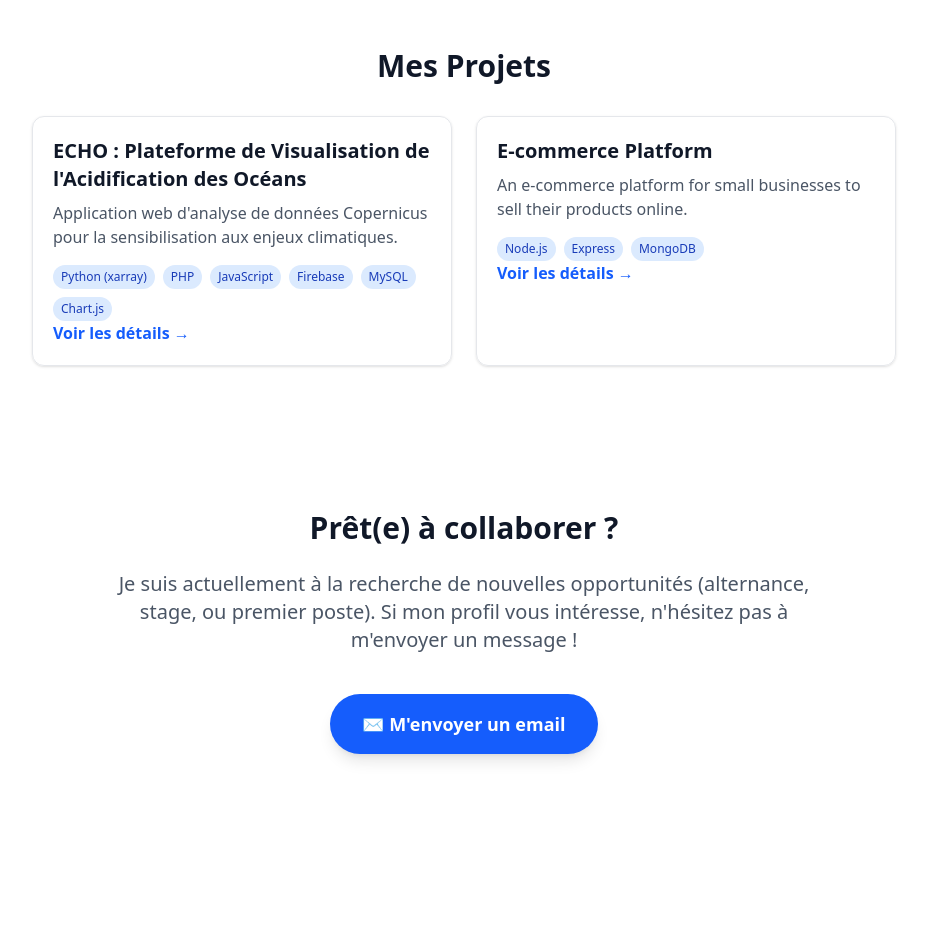
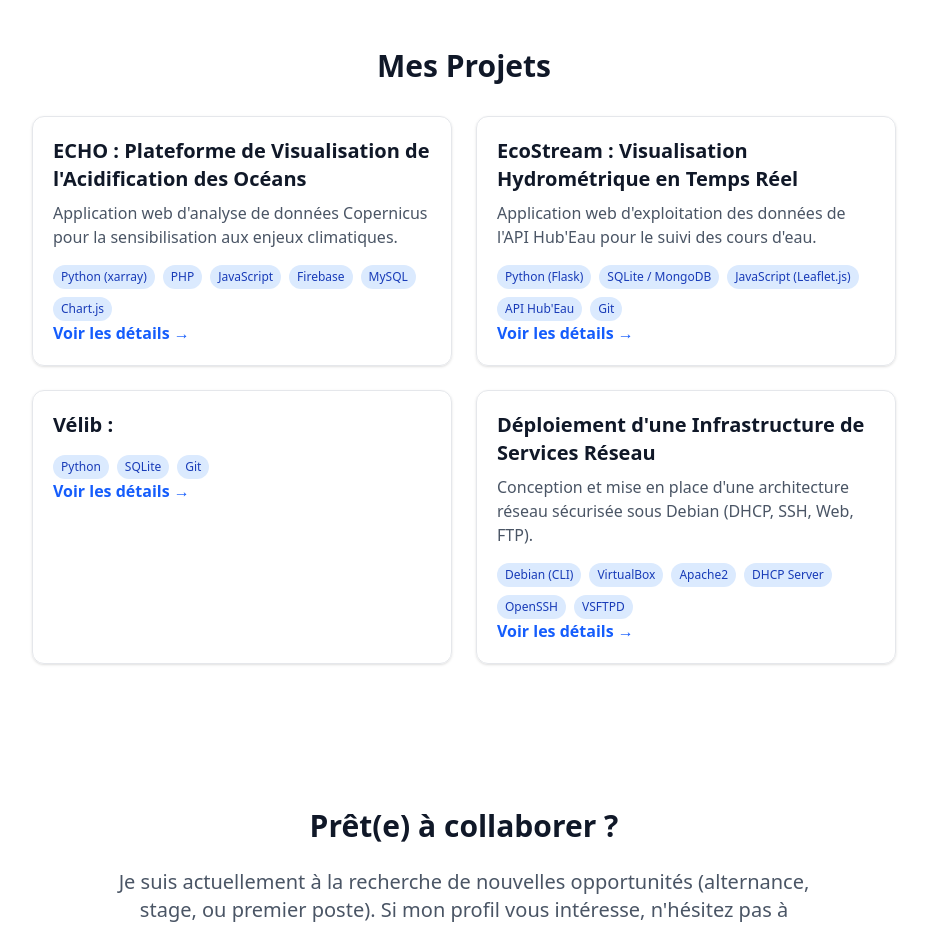
Before and after one commit to sahHanah44/Portfolio_Hanah_Sahmoune, a Next.js app in the folder mon-portfolio/: page / in a window 1280 px wide. Shown: the part 1780-2709 px from the top of the page, without its empty margins (176-1103 px from the left). Built offline with nearby package versions, Linux system fonts and the light colour scheme.

Commit message:
Ajout de trois autre projet
Tout les projet sont incomplet

```diff
--- a/mon-portfolio/src/data/project.ts
+++ b/mon-portfolio/src/data/project.ts
@@ -35,20 +35,56 @@ export const myProjects: Project[] = [
       "/Echo/Architecture_pipelineDeux.png"
     ]
   },
+ {
+    id: 4,
+    slug: "monitoring-hydrometrie-hubeau",
+    title: "EcoStream : Visualisation Hydrométrique en Temps Réel",
+    date: "33",
+    description: "Application web d'exploitation des données de l'API Hub'Eau pour le suivi des cours d'eau.",
+    technologies: ["Python (Flask)", "SQLite / MongoDB", "JavaScript (Leaflet.js)", "API Hub'Eau", "Git"],
+    context: "Ce projet, réalisé en équipe de 6, visait à concevoir un outil de monitoring des cours d'eau français en exploitant l'API Hub'Eau. L'objectif était de collecter des données massives (stations et mesures), de les stocker localement pour optimisation, et de les restituer via une interface interactive incluant une carte de France dynamique et des tableaux de bord analytiques.",
+    methodology: "Le projet a été piloté via la méthode Agile SCRUM, structurée par des sprints d'une semaine et des daily scrums pour fluidifier le travail d'équipe. En charge de la partie conception, j'ai réalisé la modélisation du schéma relationnel (Diagramme E.R) et la planification PERT pour sécuriser le rendu. J'ai également participé à la mise en place du pipeline ETL pour automatiser la récupération et l'insertion des données de l'API vers notre base de données locale.",
+    githubUrl: "LIEN_A_REMPLIR",
+    videoUrl: "LIEN_A_REMPLIR",
+    diagrams: [
+      "/Hubleau/DiagrammeER.png",
+      "/Hubleau/D_PERT.png",
+
+    ]
+  },
   {
-    id: 2,
-    title: "E-commerce Platform",
-    slug: "e-commerce-platform",
-    date: "2023-03-10",
-    resource: ["sd"],
-    description: "An e-commerce platform for small businesses to sell their products online.",
-    technologies: ["Node.js", "Express", "MongoDB"],
+    id: 3,
+    slug: "velib",
+    title: "Vélib : ",
+    date: "33",
+    description: "  ",
+    technologies: ["Python ", "SQLite ", "Git"],
+    context: " ",
+    methodology: "",
+    githubUrl: "LIEN_A_REMPLIR",
+    videoUrl: "LIEN_A_REMPLIR",
+    diagrams: [
+      "/Hubleau/DiagrammeER.png",
+      "/Hubleau/D_PERT.png",
 
-    // Voici comment tu rempliras tes vrais projets :
-    context: "Projet de fin d'année réalisé en équipe de 3 personnes. Mon rôle principal était de concevoir l'architecture de la base de données et de développer le frontend.",
-    methodology: "Nous avons utilisé la méthode Agile (Scrum) avec des sprints d'une semaine. Avant de coder, j'ai réalisé les diagrammes UML (Cas d'utilisation et Classes) ainsi qu'un diagramme PERT pour planifier nos tâches.",
-    githubUrl: "https://github.com/ton-pseudo/ton-repo",
-    videoUrl: "https://www.youtube.com/embed/dQw4w9WgXcQ", // Lien "Intégrer" de YouTube
-    diagrams: ["/diagramme-uml.jpg", "/diagramme-pert.png"] // Tes images devront être dans le dossier public/
+    ]
   },
+
+  {
+    id: 3,
+    slug: "infrastructure-services-reseau-debian",
+    title: "Déploiement d'une Infrastructure de Services Réseau",
+    description: "Conception et mise en place d'une architecture réseau sécurisée sous Debian (DHCP, SSH, Web, FTP).",
+    date:" ",
+    technologies: ["Debian (CLI)", "VirtualBox", "Apache2", "DHCP Server", "OpenSSH", "VSFTPD"],
+    context: "Ce projet consistait à mettre en place une maquette d'infrastructure réseau complète sous Linux Debian au sein d'une équipe de trois personnes. L'objectif était de configurer un serveur central distribuant des services critiques (DHCP, Web, FTP) à un parc de machines clientes, tout en garantissant un accès externe sécurisé via un bastion SSH.",
+    methodology: "La réussite du déploiement a reposé sur une gestion rigoureuse des configurations système et une documentation technique précise. J'ai utilisé une approche de planification par tâches pour isoler les services et tester l'interopérabilité à chaque étape. J'ai notamment piloté la sécurisation des accès via l'authentification par clé publique (SSH/SFTP) et la gestion fine des permissions (ACL) pour les serveurs de fichiers, assurant ainsi la conformité au cahier des charges de sécurité.",
+    githubUrl: "LIEN_A_REMPLIR",
+    videoUrl: "LIEN_A_REMPLIR",
+    diagrams: [
+      "/schema-topologie-reseau.png",
+      "/configuration-bastion-ssh.png",
+      "/planification-services.png"
+    ]
+  }
 ];
```
Also changed, not shown: mon-portfolio/public/Hubleau/D_PERT.png (added), mon-portfolio/public/Hubleau/DiagrammeER.png (added).
